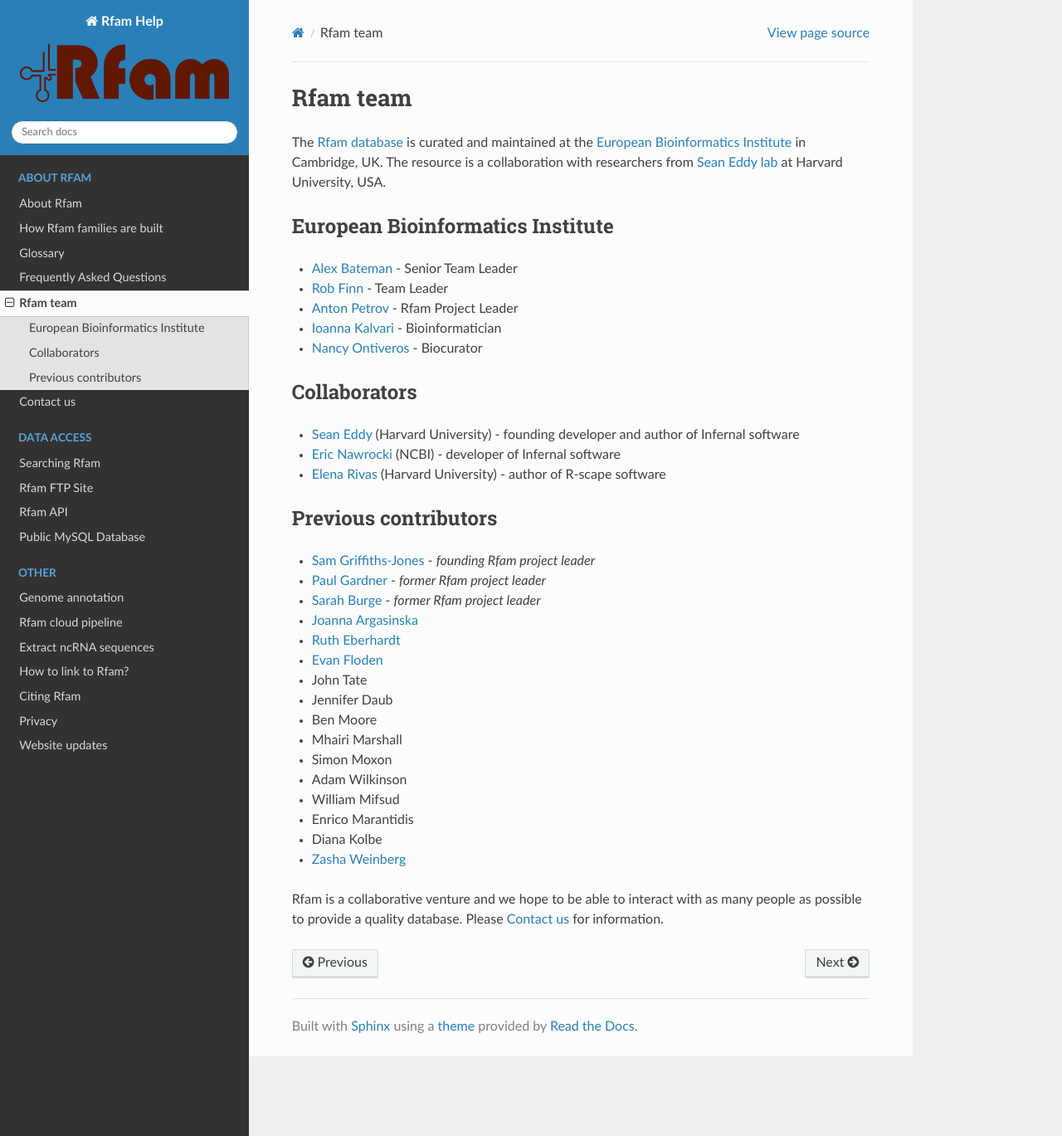
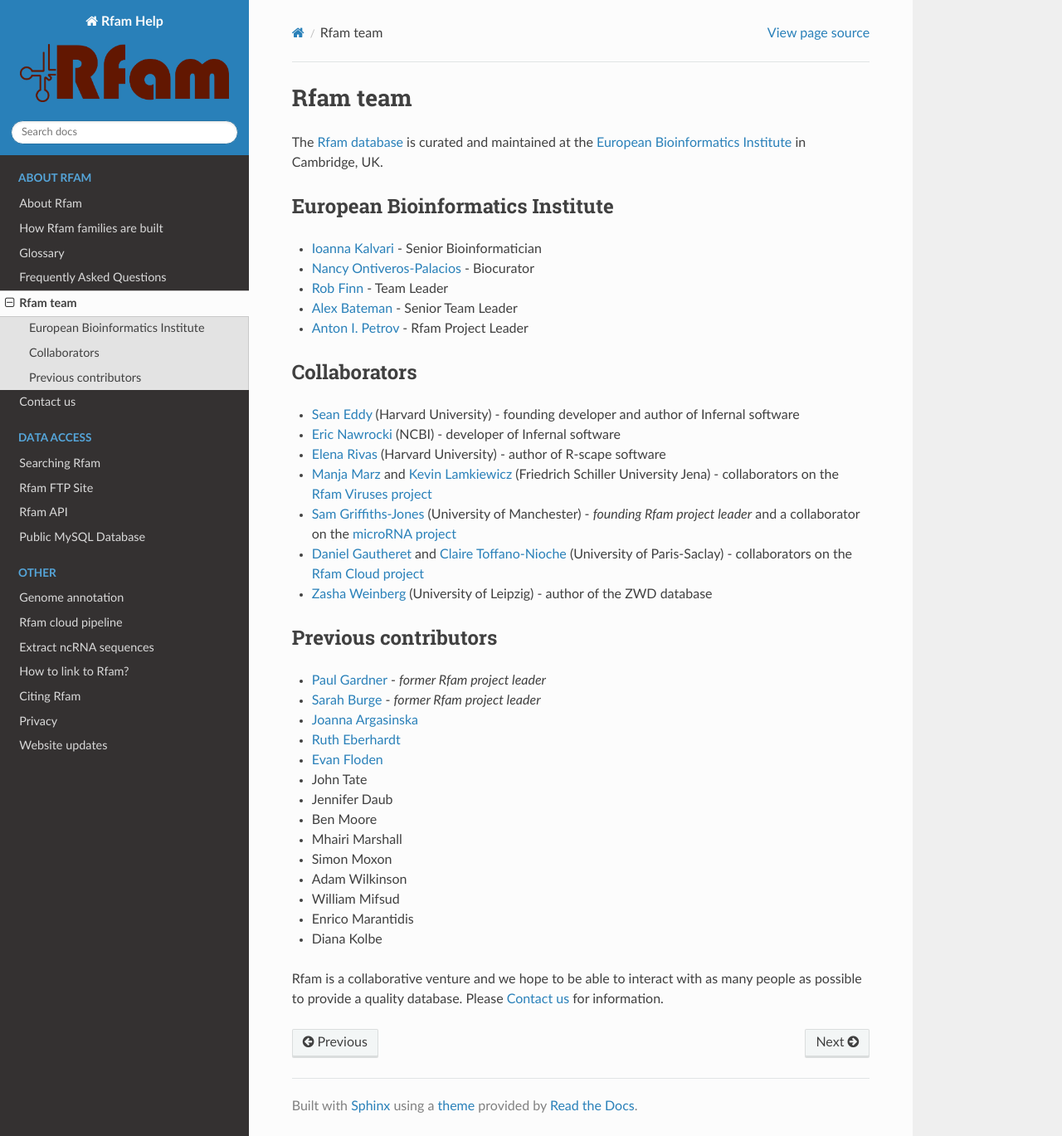
Before and after one commit to Rfam/rfam-docs, a Sphinx documentation site: the page built from docs/source/rfam-team.rst, in a window 1280 px wide and 1369 px high. Shown: the whole window at 83% size. Built offline with Sphinx 7.4.7 and the Read the Docs theme 2.0.0, drawn with Linux system fonts in a browser that asks for light colours.

Commit message:
Update list of collaborators

```diff
--- a/docs/source/rfam-team.rst
+++ b/docs/source/rfam-team.rst
@@ -3,16 +3,15 @@
 
 The `Rfam database <http://rfam.org>`_ is curated and maintained
 at the `European Bioinformatics Institute <http://www.ebi.ac.uk>`_ in Cambridge, UK.
-The resource is a collaboration with researchers from `Sean Eddy lab <http://eddylab.org/>`_ at Harvard University, USA.
 
 European Bioinformatics Institute
 ---------------------------------
 
+* `Ioanna Kalvari <http://www.ebi.ac.uk/about/people/ioanna-kalvari>`_ - Senior Bioinformatician
+* `Nancy Ontiveros-Palacios <http://www.ebi.ac.uk/about/people/nancy-ontiveros>`_ - Biocurator
+* `Rob Finn <http://www.ebi.ac.uk/about/people/rob-finn>`_ - Team Leader
 * `Alex Bateman <http://www.ebi.ac.uk/about/people/alex-bateman>`_ - Senior Team Leader
-* `Rob Finn <http://www.ebi.ac.uk/about/people/rob-finn>`_ - Team Leader
-* `Anton Petrov <http://www.ebi.ac.uk/about/people/anton-petrov>`_ - Rfam Project Leader
-* `Ioanna Kalvari <http://www.ebi.ac.uk/about/people/ioanna-kalvari>`_ - Bioinformatician
-* `Nancy Ontiveros <http://www.ebi.ac.uk/about/people/nancy-ontiveros>`_ - Biocurator
+* `Anton I. Petrov <http://www.ebi.ac.uk/about/people/anton-petrov>`_ - Rfam Project Leader
 
 Collaborators
 -------------
@@ -20,11 +19,14 @@
 * `Sean Eddy <http://orcid.org/0000-0001-6676-4706>`_ (Harvard University) - founding developer and author of Infernal software
 * `Eric Nawrocki <http://orcid.org/0000-0002-2497-3427>`_ (NCBI) - developer of Infernal software
 * `Elena Rivas <https://www.mcb.harvard.edu/directory/elena-rivas/>`_ (Harvard University) - author of R-scape software
+* `Manja Marz <https://orcid.org/0000-0003-4783-8823>`_ and `Kevin Lamkiewicz <https://orcid.org/0000-0002-6375-6441>`_ (Friedrich Schiller University Jena) - collaborators on the `Rfam Viruses project <https://rfam.org/viruses>`_
+* `Sam Griffiths-Jones <http://orcid.org/0000-0001-6043-807X>`_ (University of Manchester) - *founding Rfam project leader* and a collaborator on the `microRNA project <https://rfam.org/microrna>`_
+* `Daniel Gautheret <https://orcid.org/0000-0002-1508-8469>`_ and `Claire Toffano-Nioche <https://orcid.org/0000-0003-4134-6844>`_ (University of Paris-Saclay) - collaborators on the `Rfam Cloud project <https://rfam.org/cloud>`_
+* `Zasha Weinberg <http://orcid.org/0000-0002-6681-3624>`_ (University of Leipzig) - author of the ZWD database
 
 Previous contributors
 ---------------------
 
-* `Sam Griffiths-Jones <http://orcid.org/0000-0001-6043-807X>`_ - *founding Rfam project leader*
 * `Paul Gardner <http://orcid.org/0000-0002-7808-1213>`_ - *former Rfam project leader*
 * `Sarah Burge <http://orcid.org/0000-0002-2506-927X>`_ - *former Rfam project leader*
 * `Joanna Argasinska <https://orcid.org/0000-0003-2678-2824>`_
```
Also changed, not shown: other parts of docs/source/rfam-team.rst (+0 -1 lines).
